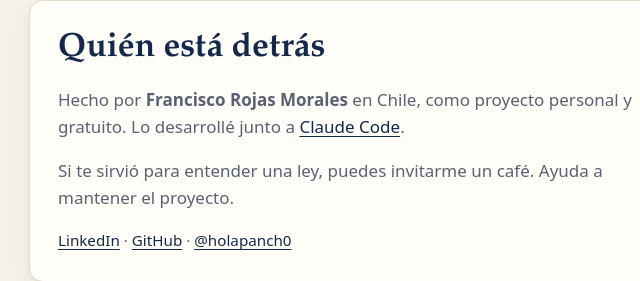
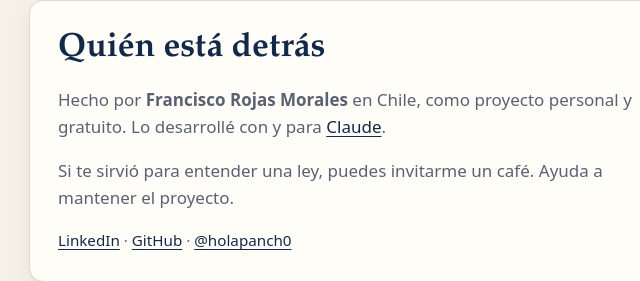
Before and after one commit to holapancho/ley-a-fondo-chile, a website: page docs/index.html in a window 1280 px wide. Shown: the part 3308-3589 px from the top of the page, 107-747 px from the left. Drawn offline with Linux system fonts and the light colour scheme.

Commit message:
Ajusta la mención de Claude en la sección del autor
Co-Authored-By: Claude Opus 5.5 <noreply@anthropic.com>

```diff
--- a/docs/index.html
+++ b/docs/index.html
@@ -316,7 +316,7 @@ cp -r ley-a-fondo-chile/skills/ley-a-fondo-chile ~/.claude/skills/</code></pre><
       <div class="tarjeta autor">
         <div>
           <h2 class="serif">Quién está detrás</h2>
-          <p>Hecho por <strong>Francisco Rojas Morales</strong> en Chile, como proyecto personal y gratuito. Lo desarrollé junto a <a href="https://claude.com/claude-code">Claude Code</a>.</p>
+          <p>Hecho por <strong>Francisco Rojas Morales</strong> en Chile, como proyecto personal y gratuito. Lo desarrollé con y para <a href="https://claude.com">Claude</a>.</p>
           <p>Si te sirvió para entender una ley, puedes invitarme un café. Ayuda a mantener el proyecto.</p>
           <p class="enlaces"><a href="https://www.linkedin.com/in/franciscorojasmorales" target="_blank" rel="noopener">LinkedIn</a> · <a href="https://github.com/holapancho" target="_blank" rel="noopener">GitHub</a> · <a href="https://www.instagram.com/holapanch0" target="_blank" rel="noopener">@holapanch0</a></p>
         </div>
```
